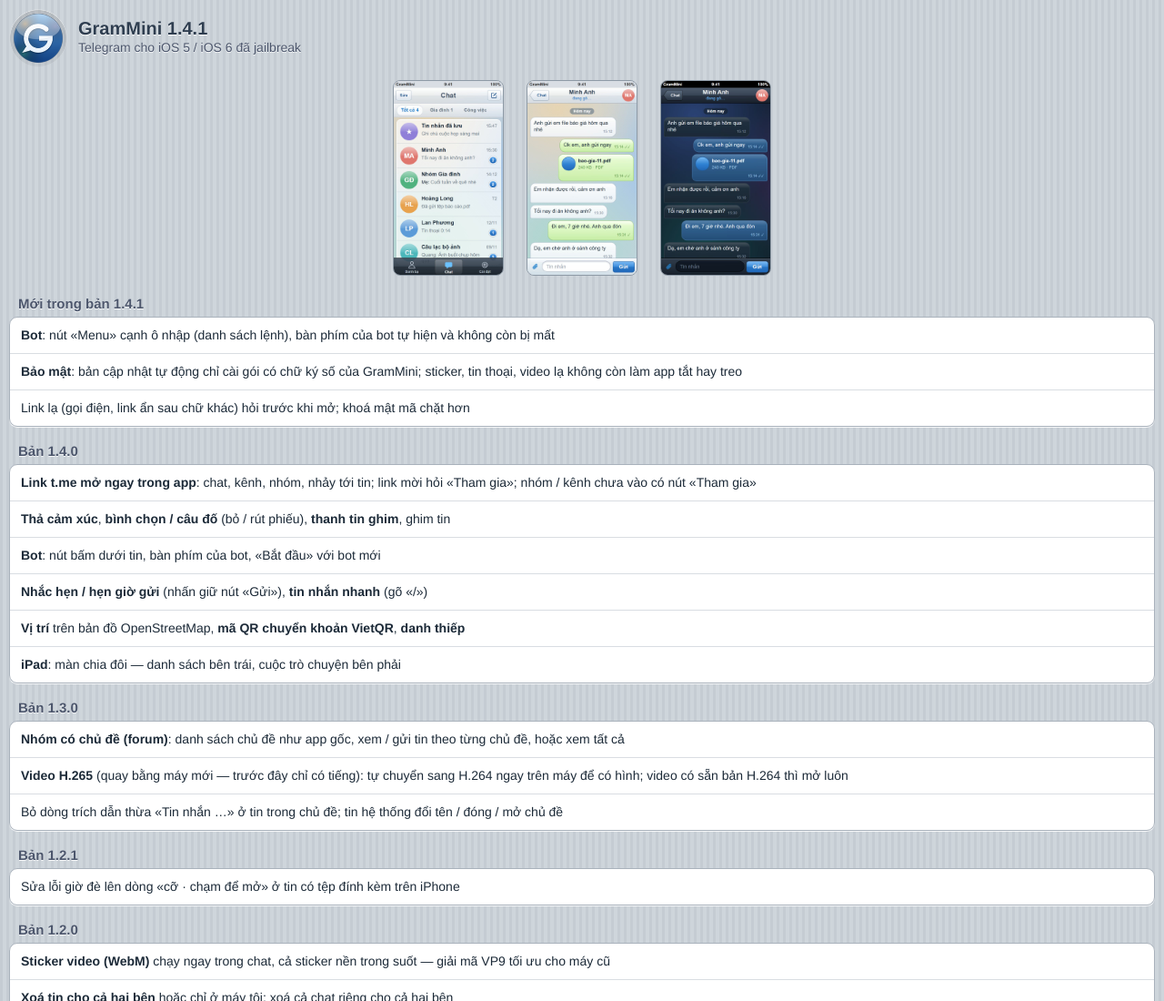
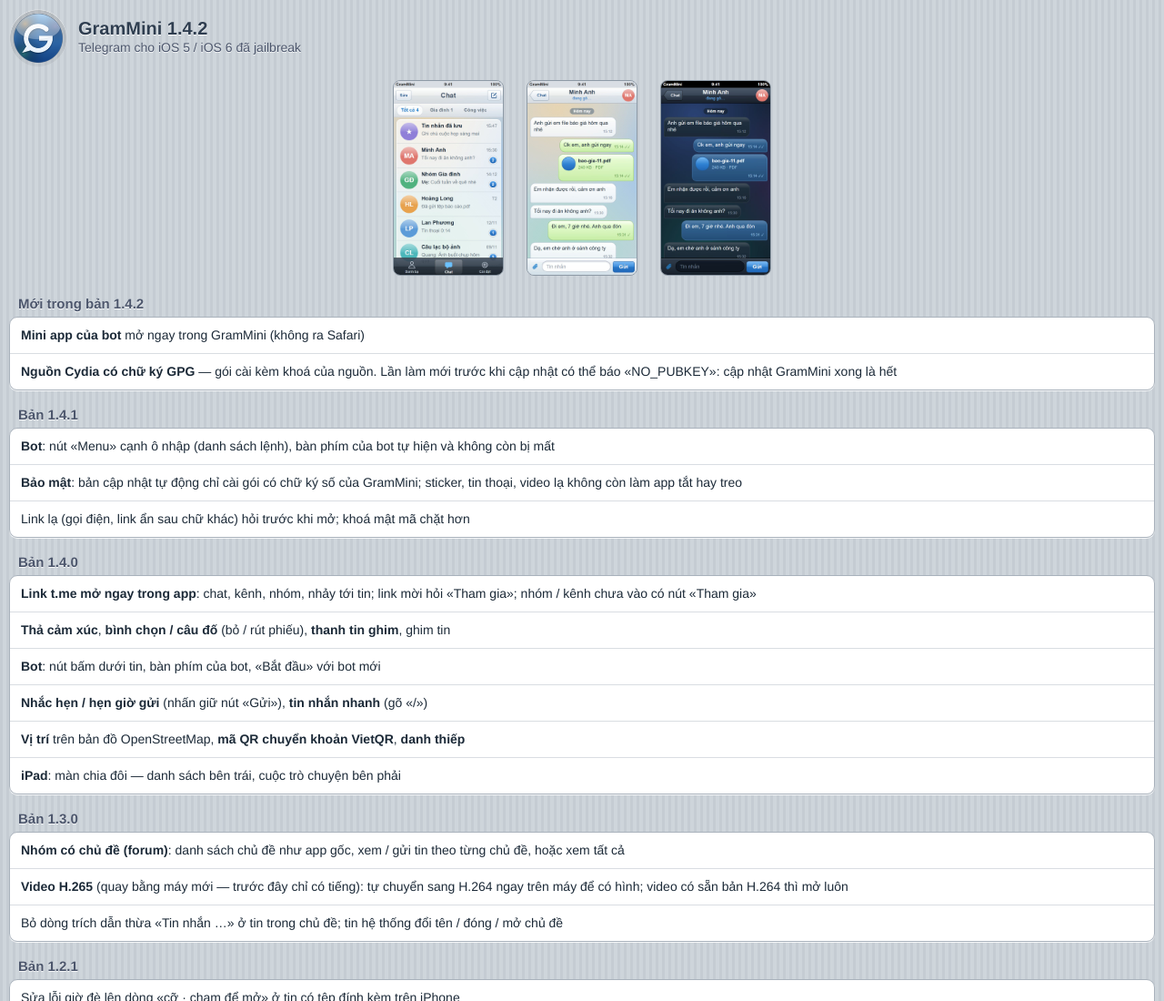
Before and after one commit to itovn/GramMini, a plain HTML site: page cydia/depiction.html in a window 1280 px wide. Shown: the top 1100 px of the page at 91% size. Drawn offline with Linux system fonts and the light colour scheme.

Commit message:
GramMini 1.4.2: nguồn Cydia ký GPG (Release.gpg, InRelease, vn.grammini.gpg), bản 1.4.0 / 1.4.1 / 1.4.2, trang mô tả
Co-Authored-By: Claude Opus 5.5 <noreply@anthropic.com>

```diff
--- a/cydia/depiction.html
+++ b/cydia/depiction.html
@@ -28,7 +28,7 @@ h2 { margin: 18px 10px 6px; font-size: 15px; color: #4c566c; text-shadow: 0 1px
 <body>
 <div class="head">
   <img src="CydiaIcon.png" alt="">
-  <b>GramMini 1.4.1</b>
+  <b>GramMini 1.4.2</b>
   <span>Telegram cho iOS 5 / iOS 6 đã jailbreak</span>
 </div>
 
@@ -36,7 +36,13 @@ h2 { margin: 18px 10px 6px; font-size: 15px; color: #4c566c; text-shadow: 0 1px
   <img src="../img/shot-list.jpg" alt=""><img src="../img/shot-chat.jpg" alt=""><img src="../img/shot-dark.jpg" alt="">
 </div>
 
-<h2>Mới trong bản 1.4.1</h2>
+<h2>Mới trong bản 1.4.2</h2>
+<div class="group">
+  <div class="row"><b>Mini app của bot</b> mở ngay trong GramMini (không ra Safari)</div>
+  <div class="row"><b>Nguồn Cydia có chữ ký GPG</b> — gói cài kèm khoá của nguồn. Lần làm mới trước khi cập nhật có thể báo «NO_PUBKEY»: cập nhật GramMini xong là hết</div>
+</div>
+
+<h2>Bản 1.4.1</h2>
 <div class="group">
   <div class="row"><b>Bot</b>: nút «Menu» cạnh ô nhập (danh sách lệnh), bàn phím của bot tự hiện và không còn bị mất</div>
   <div class="row"><b>Bảo mật</b>: bản cập nhật tự động chỉ cài gói có chữ ký số của GramMini; sticker, tin thoại, video lạ không còn làm app tắt hay treo</div>
```
Also changed, not shown: index.html (+1 -1 lines), 9 other files.
